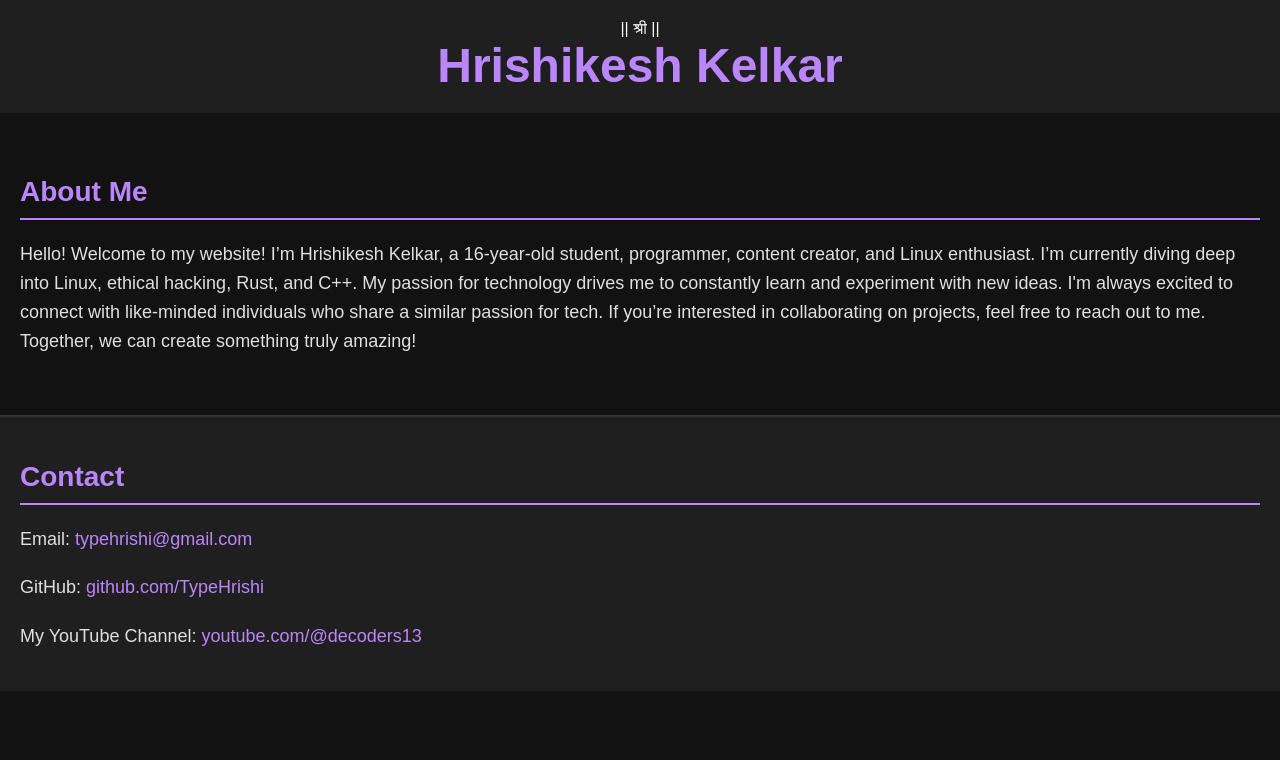
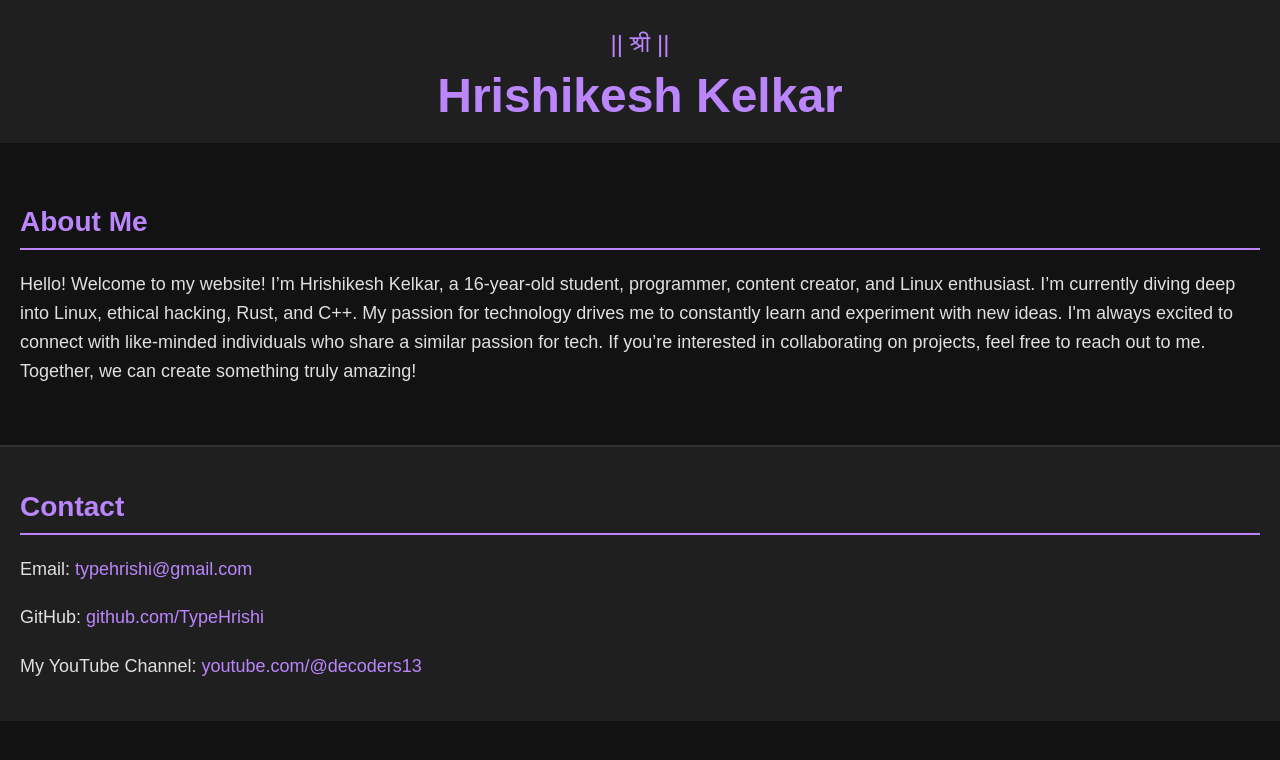
Before and after one commit to TypeHrishi/website, a plain HTML site: page index.html in a window 1280 px wide. Drawn offline with Linux system fonts and the light colour scheme.

Commit message:
Update styles.css

```diff
--- a/styles.css
+++ b/styles.css
@@ -64,3 +64,11 @@ a:hover {
         font-size: 16px;
     }
 }
+
+#shree-symbol {
+    font-size: 24px;
+    color: #bb86fc;
+    text-align: center;
+    margin-top: 10px;
+    margin-bottom: 10px;
+}
```
